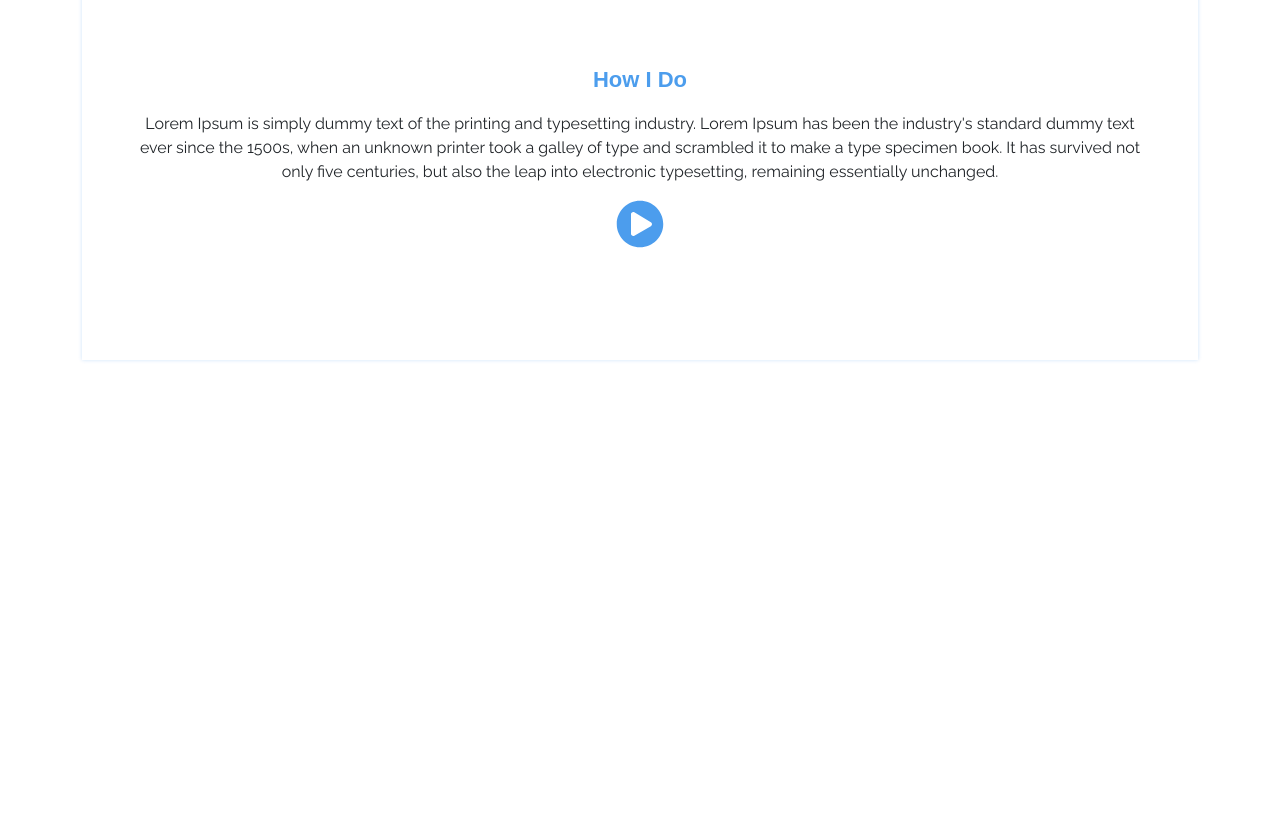
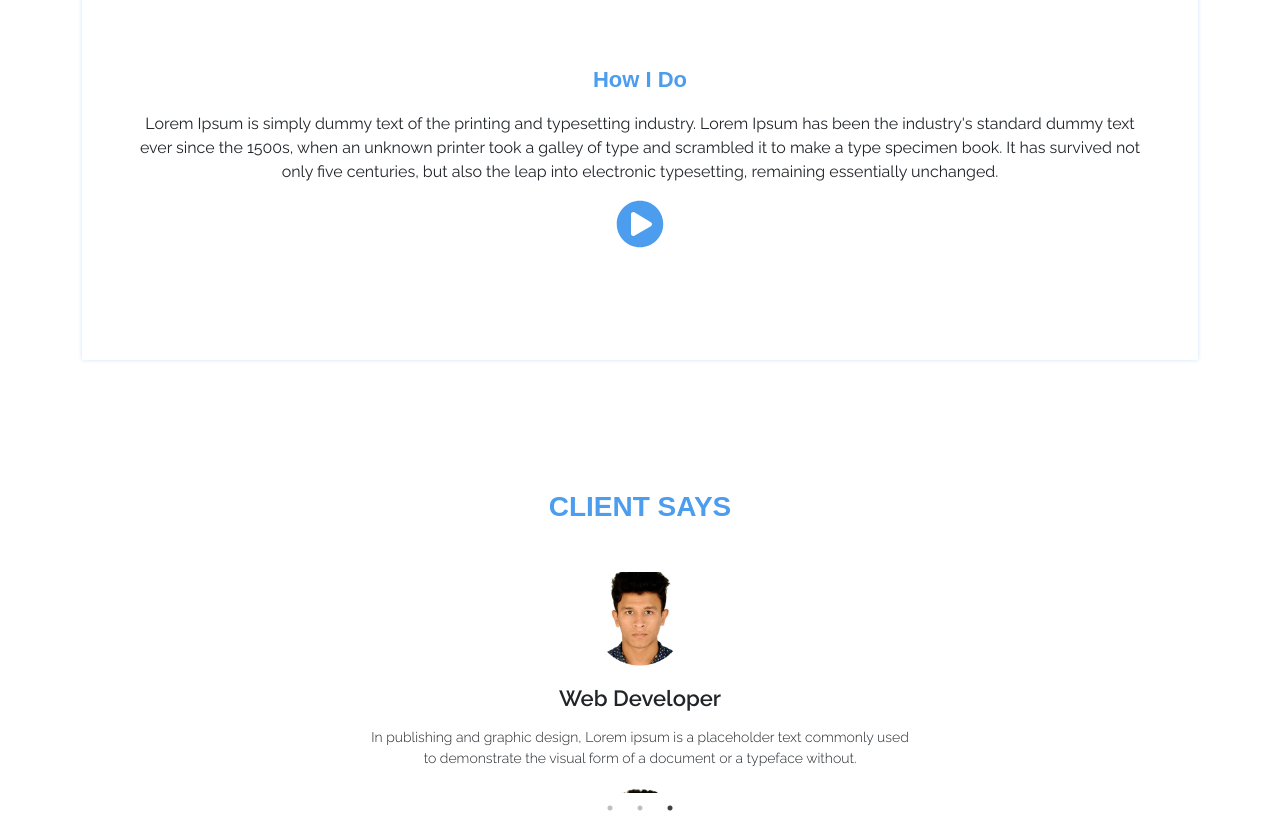
Before and after one commit to zumonhossain/react-portfolio, a React (Create React App) app: page / in a window 1280 px wide. Shown: the part 3160-3978 px from the top of the page. Before the commit the page ends 3570 px from the top, so only its background shows below. Built offline with nearby package versions, Linux system fonts and the light colour scheme.

Commit message:
Slider Section

```diff
--- a/package.json
+++ b/package.json
@@ -15,8 +15,11 @@
     "react-countup": "^6.1.1",
     "react-dom": "^17.0.2",
     "react-scripts": "5.0.0",
+    "react-slick": "^0.28.1",
+    "react-slik": "^1.0.1",
     "react-visibility-sensor": "^5.1.1",
     "recharts": "^2.1.8",
+    "slick-carousel": "^1.8.1",
     "video-react": "^0.15.0",
     "web-vitals": "^2.1.4"
   },
--- a/src/App.js
+++ b/src/App.js
@@ -7,6 +7,7 @@ import Summary from "./components/Summary/Summary"
 import RecentProjects from "./components/RecentProjects/RecentProjects"
 import Courses from "./components/Courses/Courses"
 import Video from "./components/Video/Video"
+import ClientReview from "./components/ClientReview/ClientReview"
 
 function App() {
   return (
@@ -19,6 +20,7 @@ function App() {
           <RecentProjects/>
           <Courses/>
           <Video/>
+          <ClientReview/>
     </div>
   );
 }
--- a/src/asset/css/custom.css
+++ b/src/asset/css/custom.css
@@ -255,3 +255,12 @@
     font-weight: 400;
     font-size: 16px;
 }
+
+/* slider */
+
+.sliderImg{
+    text-align: center;
+    margin: 0 auto;
+    width: 100px;
+    height: 100px;
+}
--- /dev/null
+++ b/src/components/ClientReview/ClientReview.js
@@ -0,0 +1,93 @@
+import React, { Component, Fragment } from 'react';
+import {Container, Row, Col} from "react-bootstrap";
+import "slick-carousel/slick/slick.css";
+import "slick-carousel/slick/slick-theme.css";
+import Slider from "react-slick";
+import sliderOne from '../../asset/image/slider/slider.png'
+
+class ClientReview extends Component {
+    render() {
+
+        var settings = {
+            autoplaySpeed:3000,
+            autoplay:true,
+            dots: true,
+            infinite: true,
+            speed: 3000,
+            vertical:true,
+            verticalSwiping:true,
+            slidesToShow: 1,
+            slidesToScroll: 1,
+            responsive: [
+              {
+                breakpoint: 1024,
+                settings: {
+                  slidesToShow: 1,
+                  slidesToScroll: 1,
+                  infinite: true,
+                  dots: true
+                }
+              },
+              {
+                breakpoint: 600,
+                settings: {
+                  slidesToShow: 1,
+                  slidesToScroll: 1,
+                  initialSlide: 1
+                }
+              },
+              {
+                breakpoint: 480,
+                settings: {
+                  slidesToShow: 1,
+                  slidesToScroll: 1
+                }
+              }
+            ]
+        };
+
+
+
+
+        return (
+            <Fragment>
+                <Container className="text-center">
+                    <h1 className="serviceMainTitle">CLIENT SAYS</h1>
+
+                    <Slider {...settings}>
+                        <div>
+                            <Row className="text-center justify-content-center">
+                                <Col lg={6} md={6} sm={12}>
+                                    <img className="sliderImg" src={sliderOne} />
+                                    <h3 className="serviceName">Web Developer</h3>
+                                    <p className="serviceText">In publishing and graphic design, Lorem ipsum is a placeholder text commonly used to demonstrate the visual form of a document or a typeface without. </p>
+                                </Col>
+                            </Row>
+                        </div>
+                        <div>
+                            <Row className="text-center justify-content-center">
+                                <Col lg={6} md={6} sm={12}>
+                                    <img className="sliderImg" src={sliderOne} />
+                                    <h3 className="serviceName">Web Developer</h3>
+                                    <p className="serviceText">In publishing and graphic design, Lorem ipsum is a placeholder text commonly used to demonstrate the visual form of a document or a typeface without. </p>
+                                </Col>
+                            </Row>
+                        </div>
+                        <div>
+                            <Row className="text-center justify-content-center">
+                                <Col lg={6} md={6} sm={12}>
+                                    <img className="sliderImg" src={sliderOne} />
+                                    <h3 className="serviceName">Web Developer</h3>
+                                    <p className="serviceText">In publishing and graphic design, Lorem ipsum is a placeholder text commonly used to demonstrate the visual form of a document or a typeface without. </p>
+                                </Col>
+                            </Row>
+                        </div>
+                    </Slider>
+
+                </Container>
+            </Fragment>
+        );
+    }
+}
+
+export default ClientReview;
```
Also changed, not shown: src/asset/image/slider/slider.png (added), 1 other file (tests, documents, lock files or other folders).
